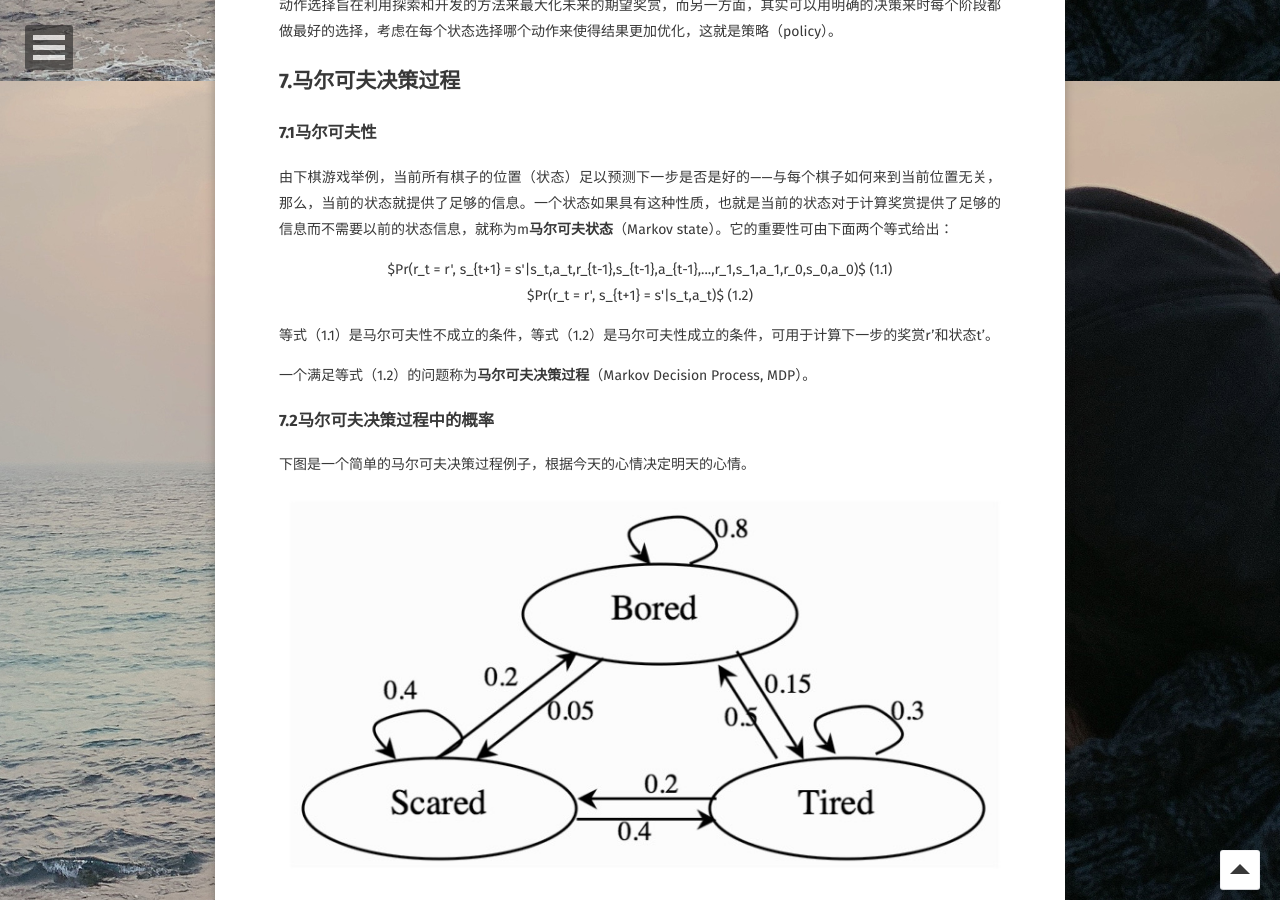
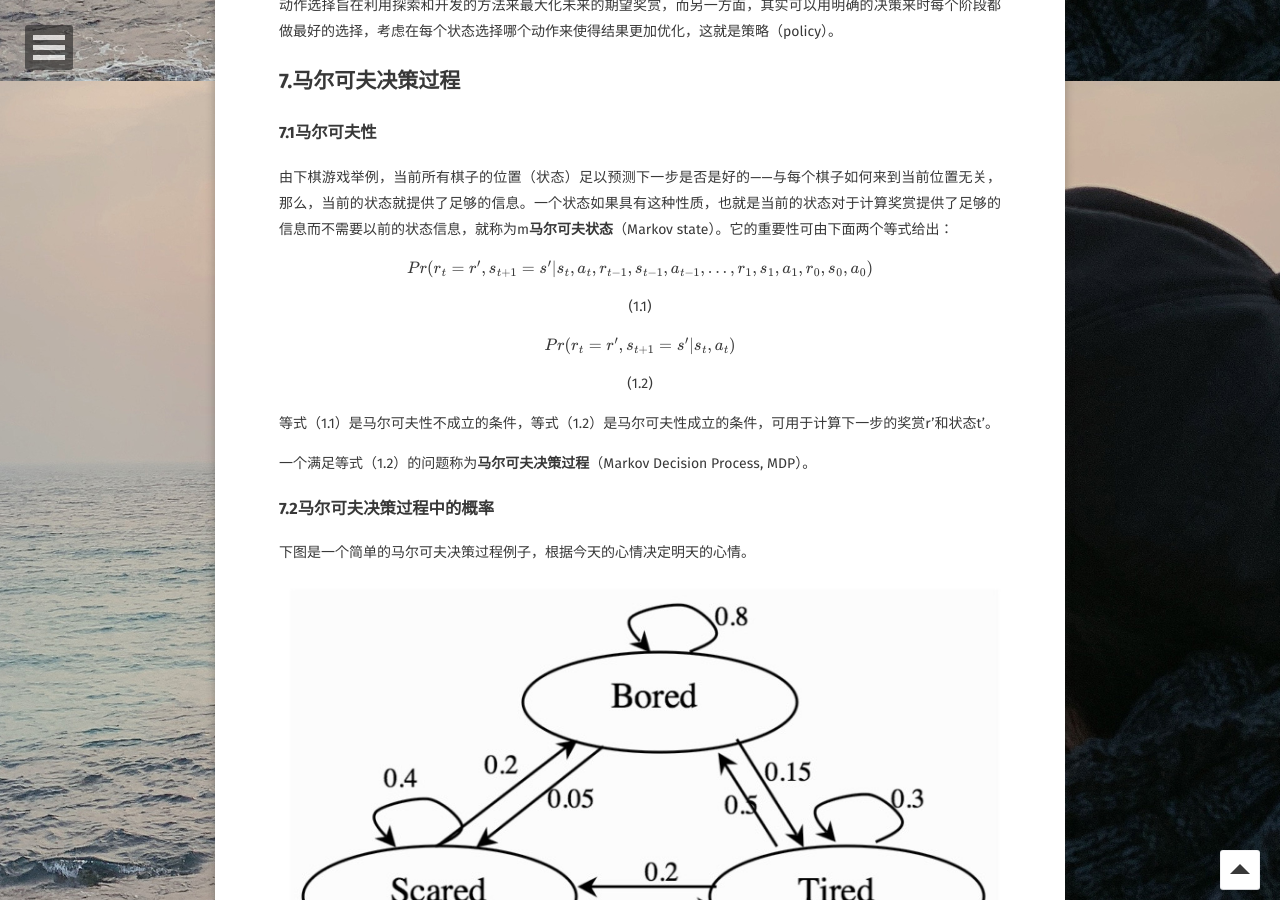
Before and after one commit to YawWQ/yawwq.github.io, a Jekyll site: the page built from _posts/2019-12-12-强化学习.md, in a window 1280 px wide and 900 px high, scrolled down 1719 px. Built offline with Jekyll 4.4.1, drawn with Linux system fonts in a browser that asks for light colours; some web fonts are replaced; formulas are drawn with MathJax 3.

```diff
--- a/_posts/2019-12-12-强化学习.md
+++ b/_posts/2019-12-12-强化学习.md
@@ -57,9 +57,9 @@ $\gamma$越接近0，也就对未来价值看得越近，当它等于1，就没
 
 由下棋游戏举例，当前所有棋子的位置（状态）足以预测下一步是否是好的——与每个棋子如何来到当前位置无关，那么，当前的状态就提供了足够的信息。一个状态如果具有这种性质，也就是当前的状态对于计算奖赏提供了足够的信息而不需要以前的状态信息，就称为m**马尔可夫状态**（Markov state）。它的重要性可由下面两个等式给出：
 
-<center>$Pr(r_t = r', s_{t+1} = s'|s_t,a_t,r_{t-1},s_{t-1},a_{t-1},...,r_1,s_1,a_1,r_0,s_0,a_0)$ (1.1)</center>
+<center>$$Pr(r_t = r', s_{t+1} = s'|s_t,a_t,r_{t-1},s_{t-1},a_{t-1},...,r_1,s_1,a_1,r_0,s_0,a_0)$$ (1.1)</center>
 
-<center>$Pr(r_t = r', s_{t+1} = s'|s_t,a_t)$ (1.2)</center>
+<center>$$Pr(r_t = r', s_{t+1} = s'|s_t,a_t)$$ (1.2)</center>
 
 等式（1.1）是马尔可夫性不成立的条件，等式（1.2）是马尔可夫性成立的条件，可用于计算下一步的奖赏r'和状态t'。
 
```
